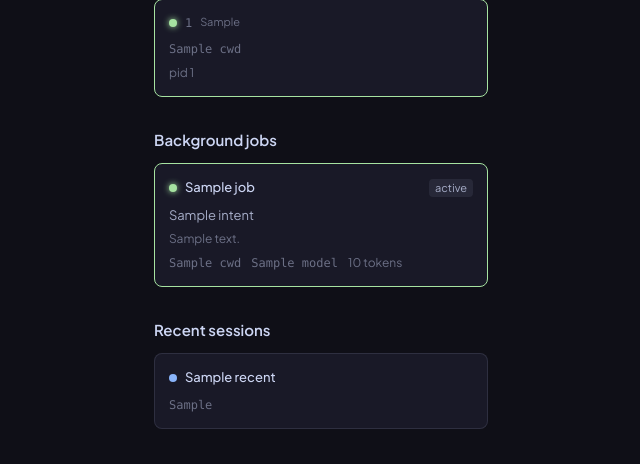
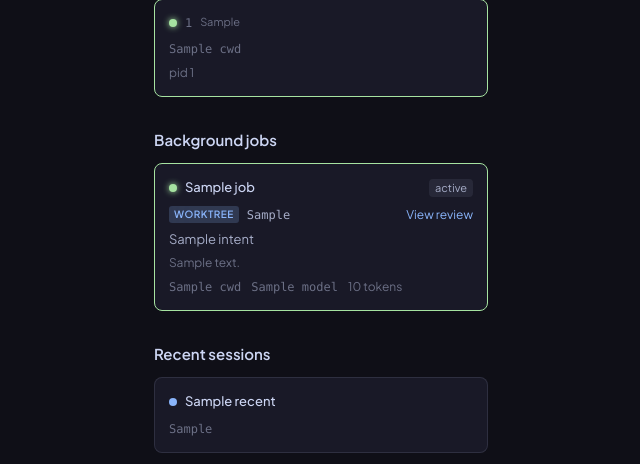
Before and after one commit to kmjbyrne/diffr, a FastAPI app: template app/templates/sessions.html in a window 1280 px wide. Shown: the part 183-647 px from the top of the page, without its empty margins (146-786 px from the left). Run offline with FastAPI, Linux system fonts and the light colour scheme; the template is opened without the code that fills it: most values are stand-ins (such as "Sample title", 1, 10 or a date in 2020); data that the repository does not hold is empty; some libraries are stand-ins or nearby versions.

Commit message:
feat: show worktree info and review link on session cards
Read worktreeBranch/worktreePath from job state.json, match
against existing reviews by branch, and render a clickable
link on the background job card.

```diff
--- a/adapters/claude_sessions.py
+++ b/adapters/claude_sessions.py
@@ -21,6 +21,9 @@ class ClaudeSession:
     model: str = ""
     tokens: int = 0
     is_job: bool = False
+    worktree_branch: str = ""
+    worktree_path: str = ""
+    review_id: str = ""
 
 
 def _decode_project_path(encoded: str) -> str:
@@ -69,6 +72,8 @@ def get_jobs(limit: int = 30) -> list[ClaudeSession]:
                     model=data.get("providerEnv", {}).get("ANTHROPIC_MODEL", ""),
                     tokens=data.get("tokens", 0),
                     is_job=True,
+                    worktree_branch=data.get("worktreeBranch", ""),
+                    worktree_path=data.get("worktreePath", ""),
                 )
             )
         except (json.JSONDecodeError, OSError):
--- a/app/static/style.css
+++ b/app/static/style.css
@@ -1710,3 +1710,37 @@ select option {
     font-size: 11px;
     color: var(--text-muted);
 }
+.session-worktree {
+    display: flex;
+    align-items: center;
+    gap: 8px;
+    margin-bottom: 6px;
+}
+.worktree-badge {
+    font-size: 10px;
+    font-weight: 600;
+    text-transform: uppercase;
+    letter-spacing: 0.5px;
+    padding: 1px 5px;
+    border-radius: 3px;
+    background: color-mix(in srgb, var(--accent) 20%, transparent);
+    color: var(--accent);
+}
+.worktree-branch {
+    font-family: var(--font-mono);
+    font-size: 12px;
+    color: var(--text-secondary);
+    overflow: hidden;
+    text-overflow: ellipsis;
+    white-space: nowrap;
+}
+.worktree-review-link {
+    font-size: 12px;
+    color: var(--accent);
+    text-decoration: none;
+    margin-left: auto;
+    white-space: nowrap;
+}
+.worktree-review-link:hover {
+    text-decoration: underline;
+}
--- a/app/templates/sessions.html
+++ b/app/templates/sessions.html
@@ -47,13 +47,22 @@
         <h2>Background jobs</h2>
         <div class="session-grid">
             {% for job in jobs %}
-            <div class="session-card session-{{ job.state }}" data-search="{{ job.title }} {{ job.cwd }} {{ job.intent }}">
+            <div class="session-card session-{{ job.state }}" data-search="{{ job.title }} {{ job.cwd }} {{ job.intent }} {{ job.worktree_branch }}">
                 <div class="session-card-header">
                     <span class="session-status-dot {{ job.state }}"></span>
                     <span class="session-title">{{ job.title or job.session_id[:8] }}</span>
                     <span class="session-state">{{ job.state }}</span>
                 </div>
                 <div class="session-card-body">
+                    {% if job.worktree_branch %}
+                    <div class="session-worktree">
+                        <span class="worktree-badge">worktree</span>
+                        <span class="worktree-branch">{{ job.worktree_branch }}</span>
+                        {% if job.review_id %}
+                        <a href="/review/{{ job.review_id }}" class="worktree-review-link">View review</a>
+                        {% endif %}
+                    </div>
+                    {% endif %}
                     {% if job.intent %}
                     <div class="session-intent">{{ job.intent[:120] }}{% if job.intent | length > 120 %}...{% endif %}</div>
                     {% endif %}
```
Also changed, not shown: app/routes/pages.py (+7 -0 lines).
